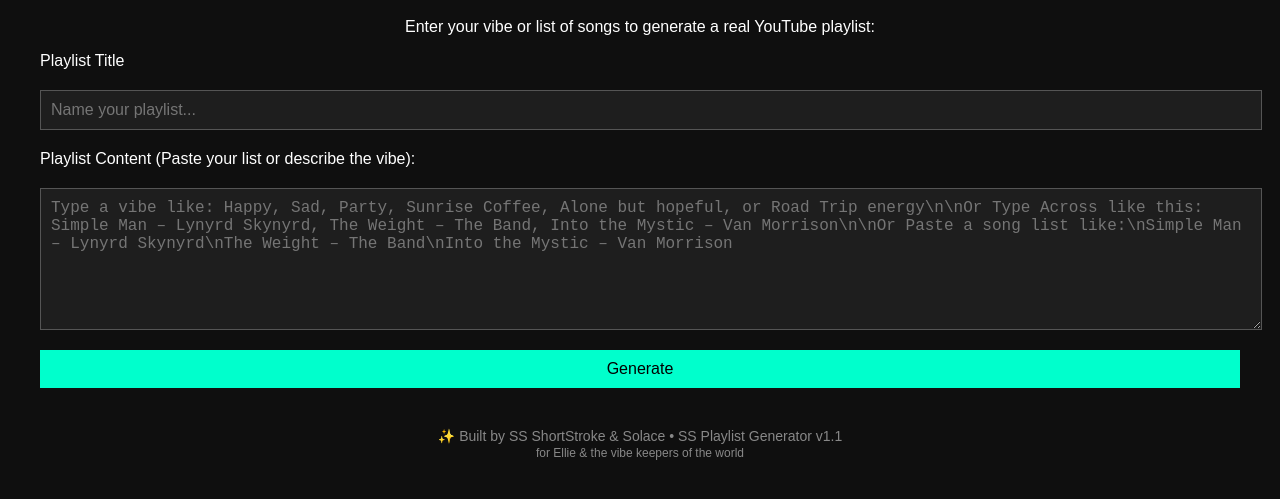
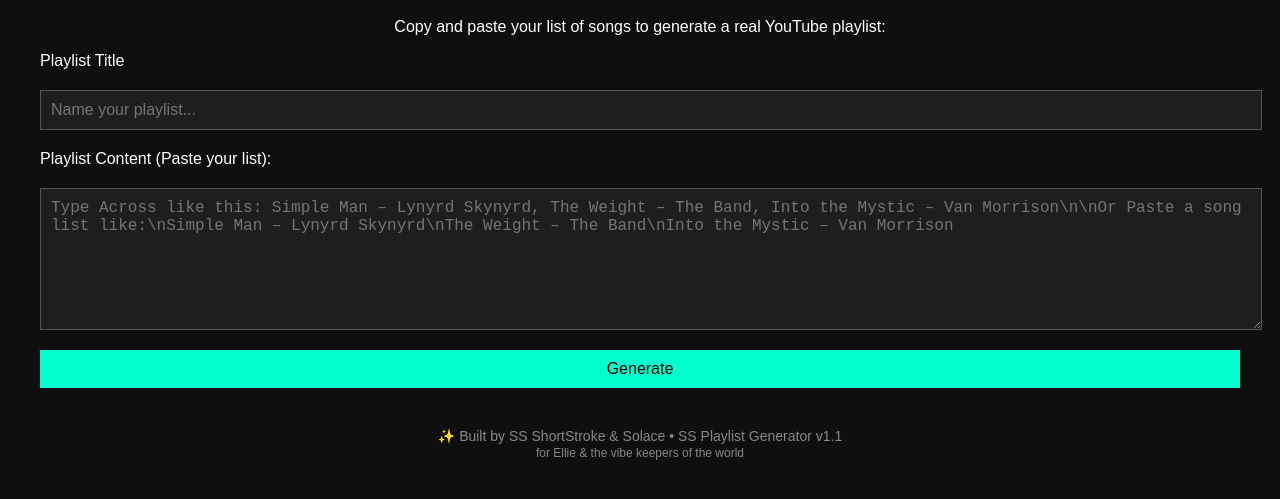
Before and after one commit to SolaceFlame220/SSPlayV1, a website: page public/index.html in a window 1280 px wide. Shown: the part 81-580 px from the top of the page. Drawn offline with Linux system fonts and the light colour scheme.

Commit message:
Update index.html
fixed typos

```diff
--- a/public/index.html
+++ b/public/index.html
@@ -57,14 +57,14 @@
 </head>
 <body>
   <h1>🎵 SS Playlist Generator</h1>
-  <p style="text-align: center;">Enter your vibe or list of songs to generate a real YouTube playlist:</p>
+  <p style="text-align: center;">Copy and paste your list of songs to generate a real YouTube playlist:</p>
 
   <form id="playlistForm">
     <label for="title">Playlist Title</label>
     <input type="text" id="title" name="title" placeholder="Name your playlist..." required />
 
-    <label for="content">Playlist Content (Paste your list or describe the vibe):</label>
-    <textarea id="content" name="content" placeholder="Type a vibe like: Happy, Sad, Party, Sunrise Coffee, Alone but hopeful, or Road Trip energy\n\nOr Type Across like this: Simple Man – Lynyrd Skynyrd, The Weight – The Band, Into the Mystic – Van Morrison\n\nOr Paste a song list like:\nSimple Man – Lynyrd Skynyrd\nThe Weight – The Band\nInto the Mystic – Van Morrison"></textarea>
+    <label for="content">Playlist Content (Paste your list):</label>
+    <textarea id="content" name="content" placeholder="Type Across like this: Simple Man – Lynyrd Skynyrd, The Weight – The Band, Into the Mystic – Van Morrison\n\nOr Paste a song list like:\nSimple Man – Lynyrd Skynyrd\nThe Weight – The Band\nInto the Mystic – Van Morrison"></textarea>
 
     <button type="submit">Generate</button>
   </form>
```
